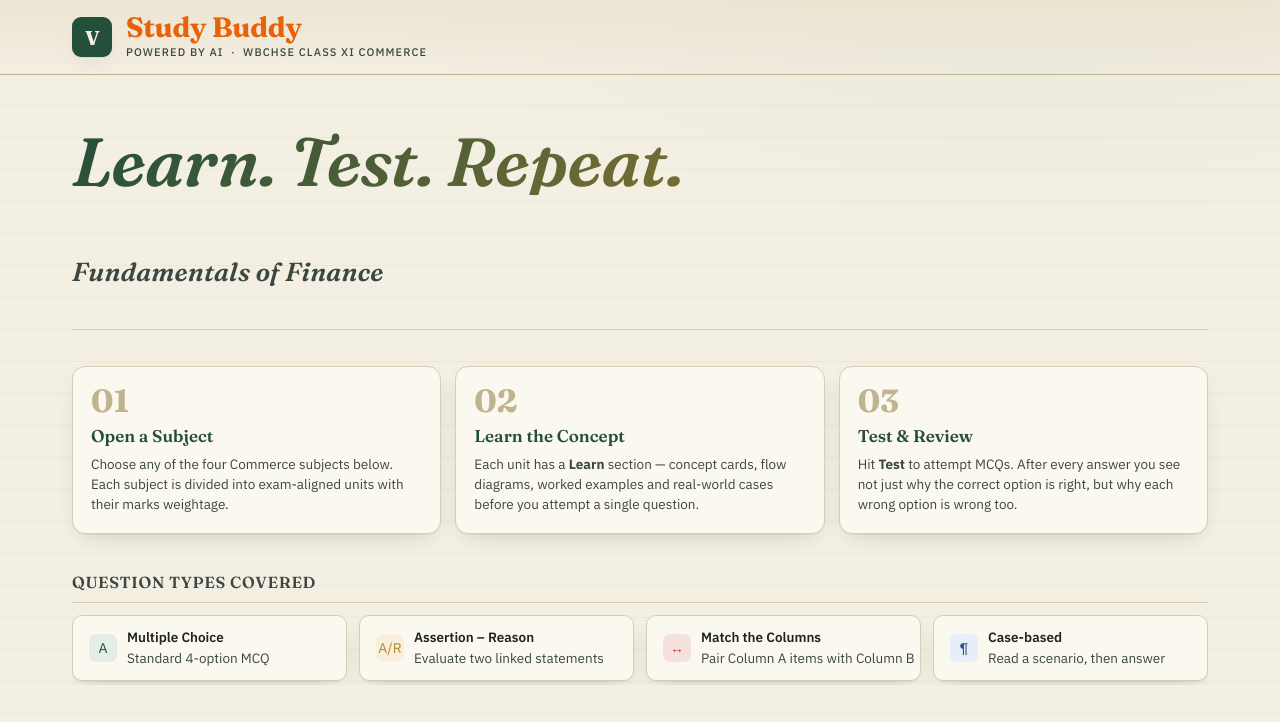
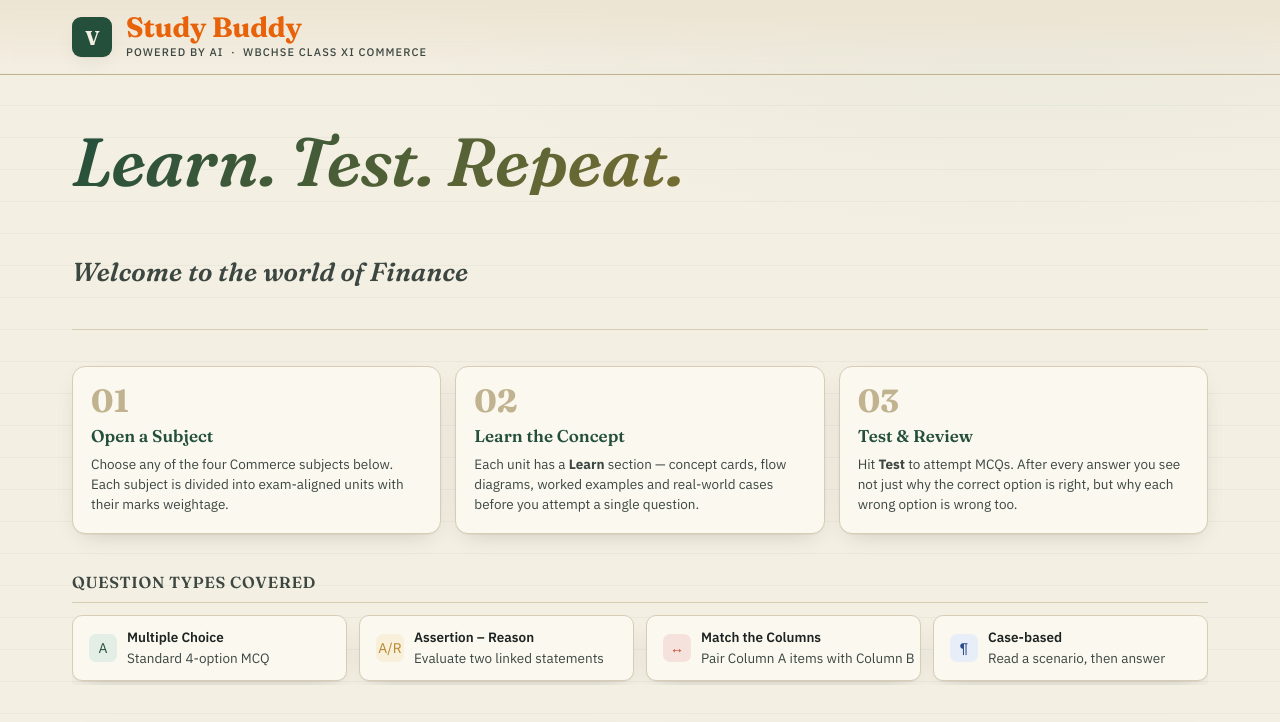
Before and after one commit to ayanpaul08/study-buddy, a plain HTML site: page index.html in a window 1280 px wide. Shown: the top 722 px of the page. Drawn offline with Linux system fonts and the light colour scheme.

Commit message:
Update index.html

```diff
--- a/index.html
+++ b/index.html
@@ -280,7 +280,7 @@ function renderHome(){
   app.innerHTML=`
     <section class="hero">
       <div class="catchphrase">Learn. Test. Repeat.</div>
-      <div class="tagline">Fundamentals of Finance</div>
+      <div class="tagline">Welcome to the world of Finance</div>
     </section>
 
     <div class="howto">
```
